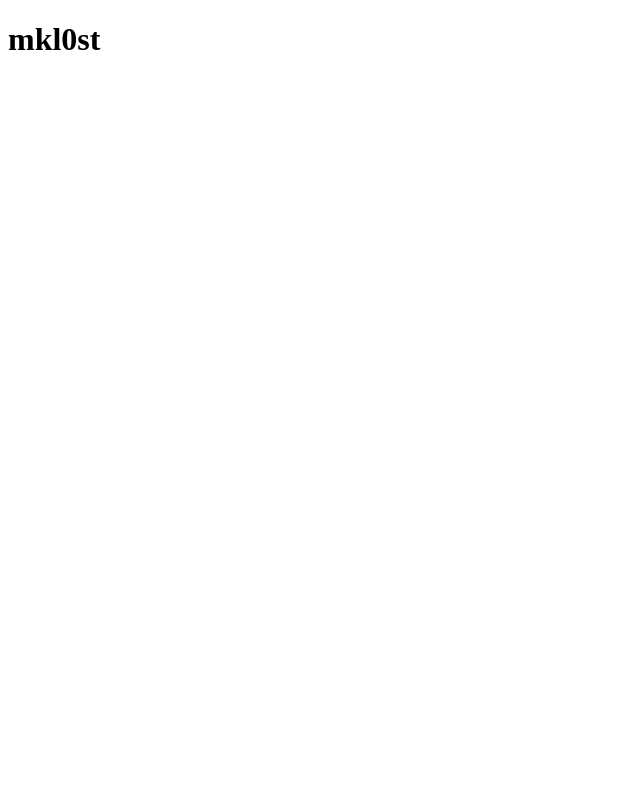
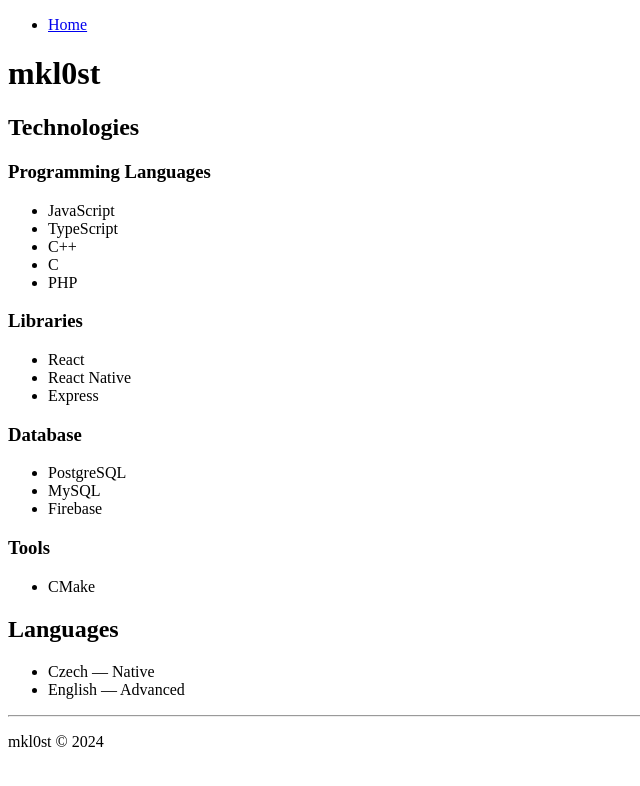
Before and after one commit to mkl0st/mkl0st.github.io, a plain HTML site: page index.html in a window 1280 px wide. Shown: the whole page, without its empty margins (0-640 px from the left). Drawn offline with Linux system fonts and the light colour scheme.

Commit message:
Adding basic information about me

```diff
--- a/index.html
+++ b/index.html
@@ -6,6 +6,45 @@
   <title>Home | mkl0st</title>
 </head>
 <body>
+  <ul>
+    <li>
+      <a href="/">Home</a>
+    </li>
+  </ul>
   <h1>mkl0st</h1>
+  <h2>Technologies</h2>
+  <h3>Programming Languages</h2>
+  <ul>
+    <li>JavaScript</li>
+    <li>TypeScript</li>
+    <li>C++</li>
+    <li>C</li>
+    <li>PHP</li>
+  </ul>
+  <h3>Libraries</h3>
+  <ul>
+    <li>React</li>
+    <li>React Native</li>
+    <li>Express</li>
+  </ul>
+  <h3>Database</h3>
+  <ul>
+    <li>PostgreSQL</li>
+    <li>MySQL</li>
+    <li>Firebase</li>
+  </ul>
+  <h3>Tools</h3>
+  <ul>
+    <li>CMake</li>
+  </ul>
+  <h2>Languages</h2>
+  <ul>
+    <li>Czech — Native</li>
+    <li>English — Advanced</li>
+  </ul>
+  <footer>
+    <hr>
+    <p>mkl0st &copy; 2024</p>
+  </footer>
 </body>
 </html>
```
